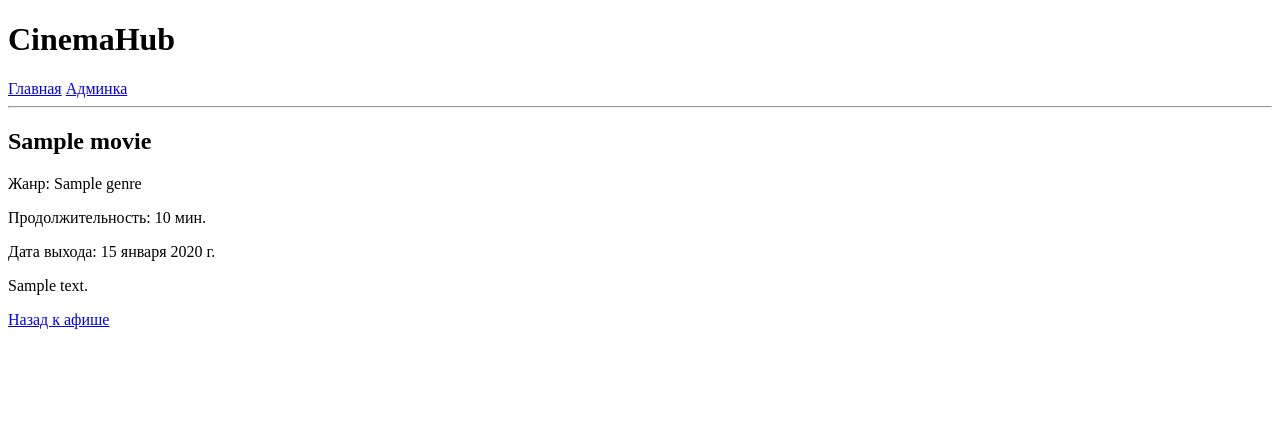
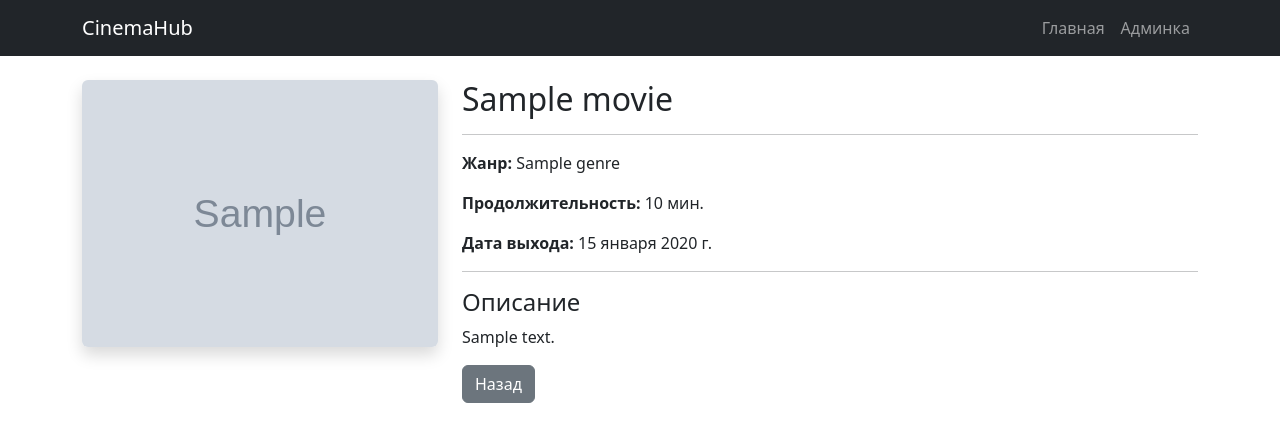
Before and after one commit to Funclot/Kursach_Cinema, a Django app: page /movie/1/ in a window 1280 px wide. Shown: the top 442 px of the page. Run offline with Django 5.2, Linux system fonts and the light colour scheme; tables that the repository leaves empty hold one stand-in row (values such as "Sample post"); grey boxes marked "Sample" are stand-in pictures.

Commit message:
Improve movie detail page layout

```diff
--- a/templates/base.html
+++ b/templates/base.html
@@ -1,30 +1,45 @@
 <!DOCTYPE html>
 <html lang="ru">
 <head>
-    <meta charset="UTF-8">
+<meta charset="UTF-8">
+
     <title>
         {% block title %}
-            Кинотеатр
+            CinemaHub
         {% endblock %}
     </title>
+
+    <link href="https://cdn.jsdelivr.net/npm/bootstrap@5.3.8/dist/css/bootstrap.min.css" rel="stylesheet">
 </head>
 <body>
 
-<header>
-    <h1>CinemaHub</h1>
+<nav class="navbar navbar-expand-lg navbar-dark bg-dark">
+    <div class="container">
 
-    <nav>
-        <a href="/">Главная</a>
-        <a href="/admin/">Админка</a>
-    </nav>
+        <a class="navbar-brand" href="/">
+            CinemaHub
+        </a>
 
-    <hr>
-</header>
+        <div class="navbar-nav">
+            <a class="nav-link" href="/">
+                Главная
+            </a>
 
-<main>
+            <a class="nav-link" href="/admin/">
+                Админка
+            </a>
+        </div>
+
+    </div>
+</nav>
+
+<div class="container mt-4">
+
     {% block content %}
     {% endblock %}
-</main>
+
+</div>
+
 
 </body>
 </html>
--- a/templates/cinema/movie_detail.html
+++ b/templates/cinema/movie_detail.html
@@ -6,26 +6,62 @@
 
 {% block content %}
 
+<div class="row">
+
+    <div class="col-md-4">
+
+        {% if movie.poster %}
+            <img src="{{ movie.poster.url }}"
+                 class="img-fluid rounded shadow"
+                 alt="{{ movie.title }}">
+        {% else %}
+
+            <div class="card">
+                <div class="card-body text-center">
+                    Постер отсутствует
+                </div>
+            </div>
+
+        {% endif %}
+
+    </div>
+
+    <div class="col-md-8">
+
         <h2>{{ movie.title }}</h2>
 
+        <hr>
+
         <p>
-    Жанр: {{ movie.genre }}
+            <strong>Жанр:</strong>
+            {{ movie.genre }}
         </p>
 
         <p>
-    Продолжительность:
+            <strong>Продолжительность:</strong>
             {{ movie.duration }} мин.
         </p>
 
         <p>
-    Дата выхода:
+            <strong>Дата выхода:</strong>
             {{ movie.release_date }}
         </p>
+
+        <hr>
+
+        <h4>Описание</h4>
 
         <p>
             {{ movie.description }}
         </p>
 
-<a href="/">Назад к афише</a>
+        <a href="/"
+           class="btn btn-secondary">
+            Назад
+        </a>
+
+    </div>
+
+</div>
 
 {% endblock %}
```
Also changed, not shown: templates/cinema/movie_list.html (+46 -7 lines), backend/media/posters/Interstellar.jpg (added). Lines whose indentation alone changed are shown as unchanged.
